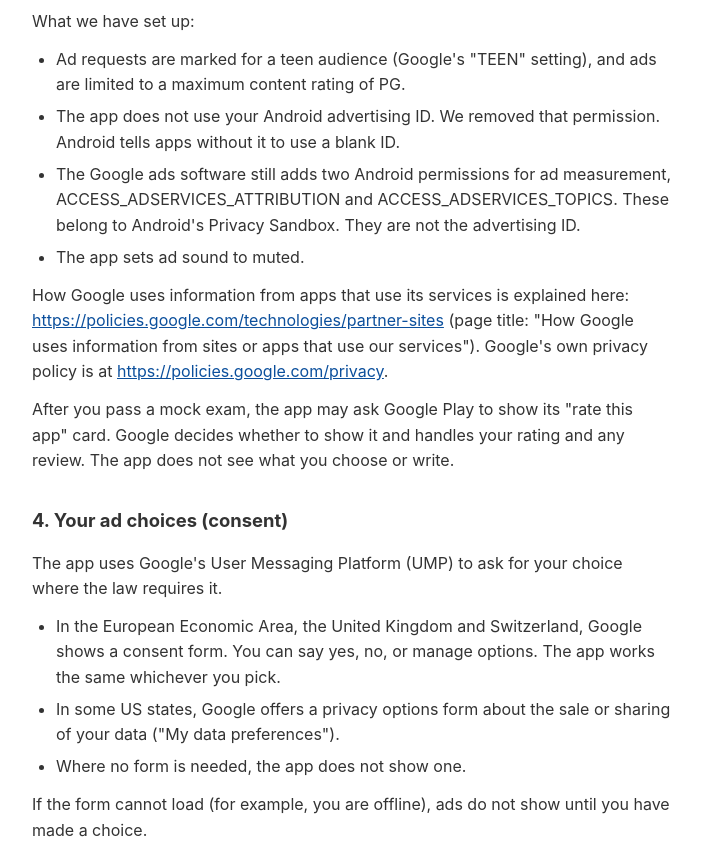
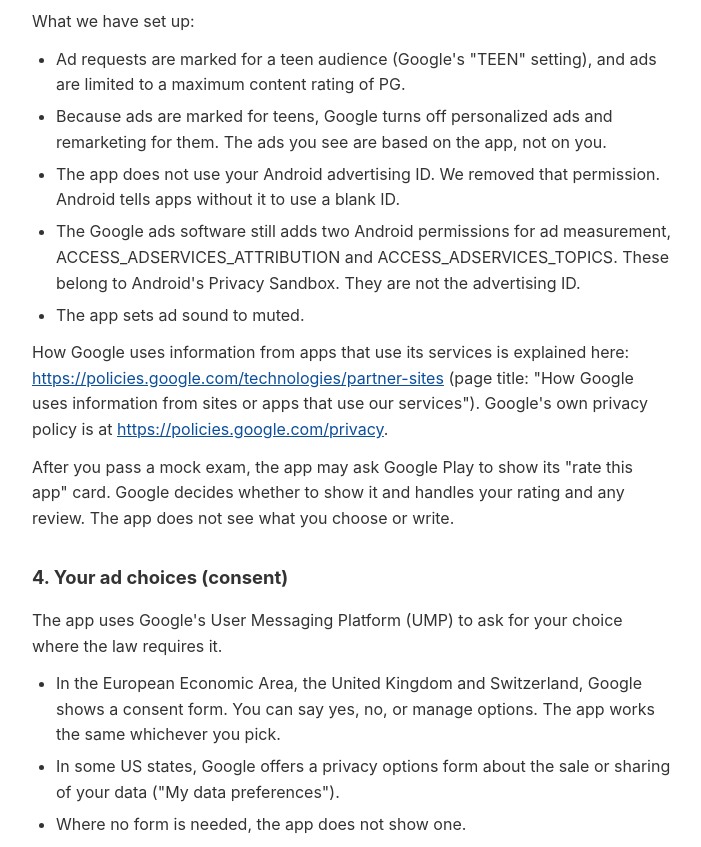
Before and after one commit to FelixAsencioEncephalon/permit-notebook-florida-privacy, a plain HTML site: page index.html in a window 1280 px wide. Shown: the part 1867-2714 px from the top of the page, without its empty margins (288-989 px from the left). Drawn offline with Linux system fonts and the light colour scheme.

Commit message:
Say ads are teen-marked and not personalized

```diff
--- a/index.html
+++ b/index.html
@@ -73,6 +73,7 @@
   <p>What we have set up:</p>
   <ul>
     <li>Ad requests are marked for a teen audience (Google's "TEEN" setting), and ads are limited to a maximum content rating of PG.</li>
+    <li>Because ads are marked for teens, Google turns off personalized ads and remarketing for them. The ads you see are based on the app, not on you.</li>
     <li>The app does not use your Android advertising ID. We removed that permission. Android tells apps without it to use a blank ID.</li>
     <li>The Google ads software still adds two Android permissions for ad measurement, ACCESS_ADSERVICES_ATTRIBUTION and ACCESS_ADSERVICES_TOPICS. These belong to Android's Privacy Sandbox. They are not the advertising ID.</li>
     <li>The app sets ad sound to muted.</li>
```
